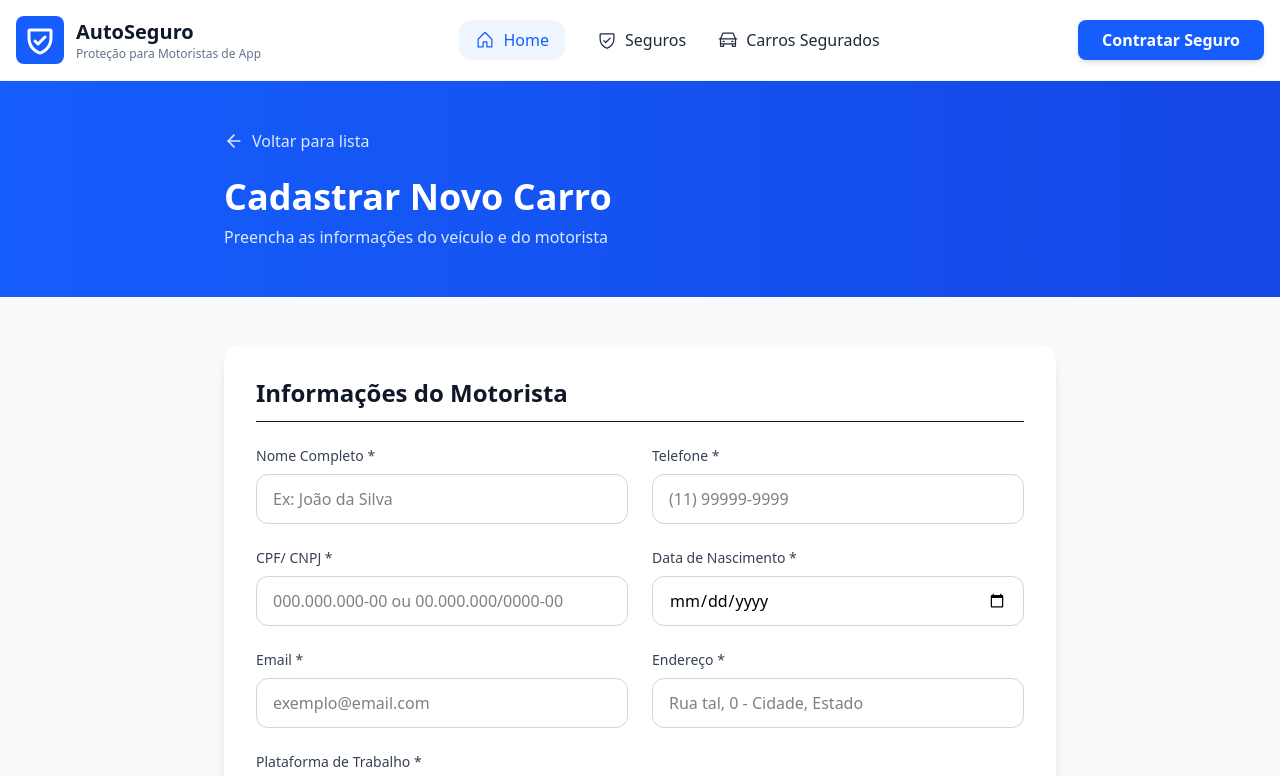
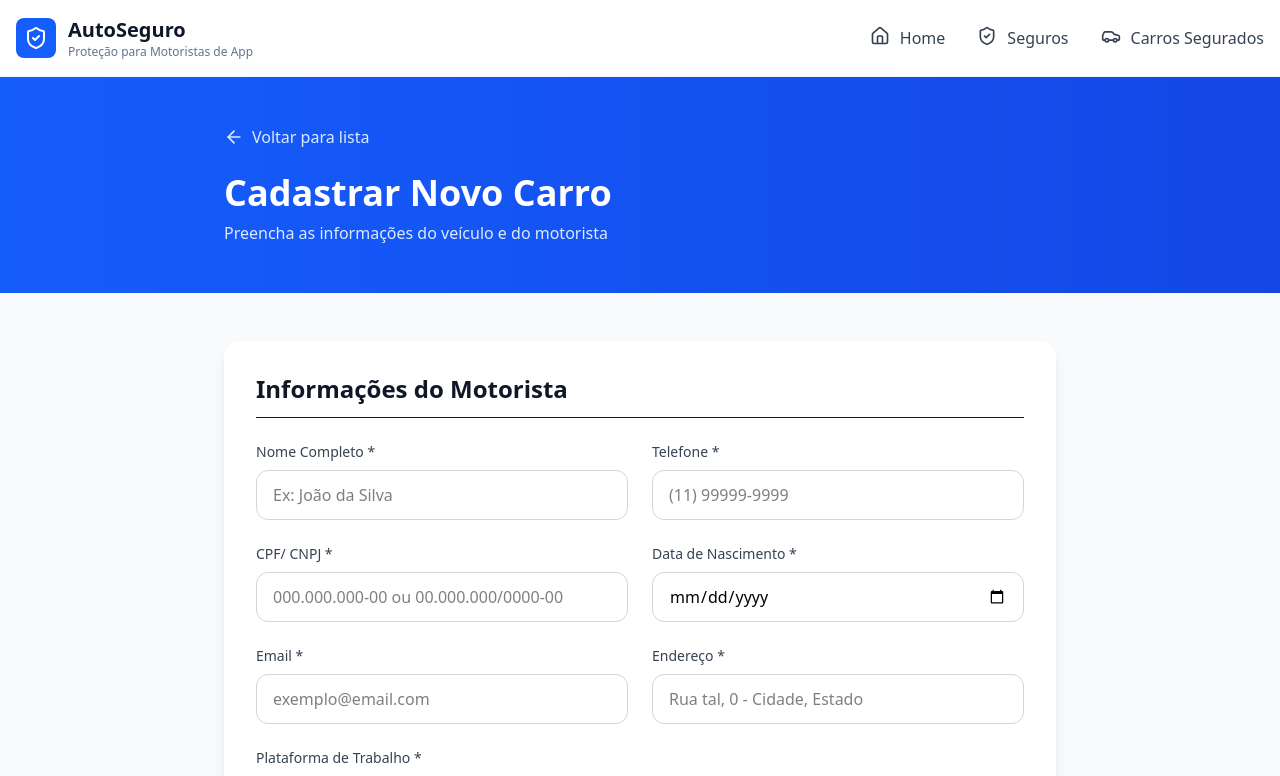
Before and after one commit to Grupo-1-Turma-JS10/seguro-carro-front, a React (Vite) app: page /seguro-carro-front/segurados/novo in a window 1280 px wide. Shown: the top 776 px of the page. Built offline with nearby package versions, Linux system fonts and the light colour scheme.

Commit message:
adds responsivity to navbar

```diff
--- a/package.json
+++ b/package.json
@@ -10,7 +10,6 @@
     "preview": "vite preview"
   },
   "dependencies": {
-    "@phosphor-icons/react": "^2.1.10",
     "@tailwindcss/vite": "^4.1.18",
     "axios": "^1.13.2",
     "lucide-react": "^0.563.0",
--- a/src/components/navbar/Navbar.tsx
+++ b/src/components/navbar/Navbar.tsx
@@ -1,47 +1,97 @@
-import React from 'react'
-import { House, ShieldCheck, Car, UserCircle } from '@phosphor-icons/react'
-import { Link } from 'react-router-dom'
+import { Car, House, Menu, ShieldCheck, X } from 'lucide-react'
+import { useState } from 'react'
+import { Link, useLocation } from 'react-router-dom'
 
 function Navbar() {
+  const location = useLocation();
+  const [menuAberto, setMenuAberto] = useState(false);
+  const isActive = (path: string) => location.pathname === path;
+  const toggleMenu = () => setMenuAberto(!menuAberto);
+  const fecharMenu = () => setMenuAberto(false);
+
   return (
-    <div className='w-full bg-white text-slate-800 flex justify-center py-4 border-b border-slate-100 shadow-sm'>
-      <div className="container flex justify-between items-center px-4">
+    <div className='w-full bg-white text-slate-800 flex flex-col border-b border-slate-100 shadow-sm'>
+      <div className="container mx-auto flex justify-between items-center px-4 py-4">
 
-        {/* Lado Esquerdo: Logo e Slogan */}
         <div className='flex items-center gap-3'>
           <div className='bg-blue-600 p-2 rounded-lg text-white'>
-            <ShieldCheck size={32} weight="bold" />
+            <ShieldCheck />
           </div>
           <div className='flex flex-col'>
             <span className='text-xl font-bold text-slate-900'>AutoSeguro</span>
-            <span className='text-xs text-slate-500'>Proteção para Motoristas de App</span>
+            <span className='text-xs text-slate-500 hidden sm:block'>Proteção para Motoristas de App</span>
           </div>
         </div>
 
-        {/* Centro: Menu de Navegação */}
         <nav className='hidden md:flex items-center gap-8 font-medium'>
-          <Link to='/' className='flex items-center gap-2 text-blue-600 bg-blue-50 px-4 py-2 rounded-xl'>
+          <Link to='/'
+            className={`transition-colors ${isActive('/') ? 'text-blue-600 font-semibold' : 'text-gray-700 hover:text-blue-600'
+              } flex gap-2.5`}>
             <House size={20} />
             Home
           </Link>
-          <Link to='/temas' className='flex items-center gap-2 hover:text-blue-600 transition-all'>
+          <Link to='/temas'
+            className={`transition-colors ${isActive('/temas') ? 'text-blue-600 font-semibold' : 'text-gray-700 hover:text-blue-600'
+              } flex gap-2.5`}>
             <ShieldCheck size={20} />
             Seguros
           </Link>
-          <Link to='/segurados' className='flex items-center gap-2 hover:text-blue-600 transition-all'>
+          <Link to='/segurados'
+            className={`transition-colors ${isActive('/segurados') ? 'text-blue-600 font-semibold' : 'text-gray-700 hover:text-blue-600'
+              } flex gap-2.5`}>
             <Car size={20} />
             Carros Segurados
           </Link>
         </nav>
 
-        {/* Lado Direito: Botão de Ação */}
-        <div className='flex items-center gap-4'>
-           <button className='bg-blue-600 text-white font-bold py-2 px-6 rounded-lg hover:bg-blue-700 transition-all shadow-md'>
-            Contratar Seguro
-          </button>
-        </div>
+        <button
+          onClick={toggleMenu}
+          className='md:hidden p-2 rounded-lg hover:bg-gray-100 transition-colors'
+          aria-label='Menu'
+        >
+          {menuAberto ? <X size={24} /> : <Menu size={24} />}
+        </button>
+      </div>
 
-      </div>
+      {menuAberto && (
+        <nav className='md:hidden border-t border-gray-100 bg-white'>
+          <div className='flex flex-col px-4 py-2'>
+            <Link
+              to='/'
+              onClick={fecharMenu}
+              className={`py-3 px-4 rounded-lg transition-colors ${isActive('/')
+                ? 'bg-blue-50 text-blue-600 font-semibold'
+                : 'text-gray-700 hover:bg-gray-50'
+                } flex gap-3 items-center`}
+            >
+              <House size={20} />
+              Home
+            </Link>
+            <Link
+              to='/temas'
+              onClick={fecharMenu}
+              className={`py-3 px-4 rounded-lg transition-colors ${isActive('/temas')
+                ? 'bg-blue-50 text-blue-600 font-semibold'
+                : 'text-gray-700 hover:bg-gray-50'
+                } flex gap-3 items-center`}
+            >
+              <ShieldCheck size={20} />
+              Seguros
+            </Link>
+            <Link
+              to='/segurados'
+              onClick={fecharMenu}
+              className={`py-3 px-4 rounded-lg transition-colors ${isActive('/segurados')
+                ? 'bg-blue-50 text-blue-600 font-semibold'
+                : 'text-gray-700 hover:bg-gray-50'
+                } flex gap-3 items-center`}
+            >
+              <Car size={20} />
+              Carros Segurados
+            </Link>
+          </div>
+        </nav>
+      )}
     </div>
   )
 }
```
Also changed, not shown: 1 other file (tests, documents, lock files or other folders).
